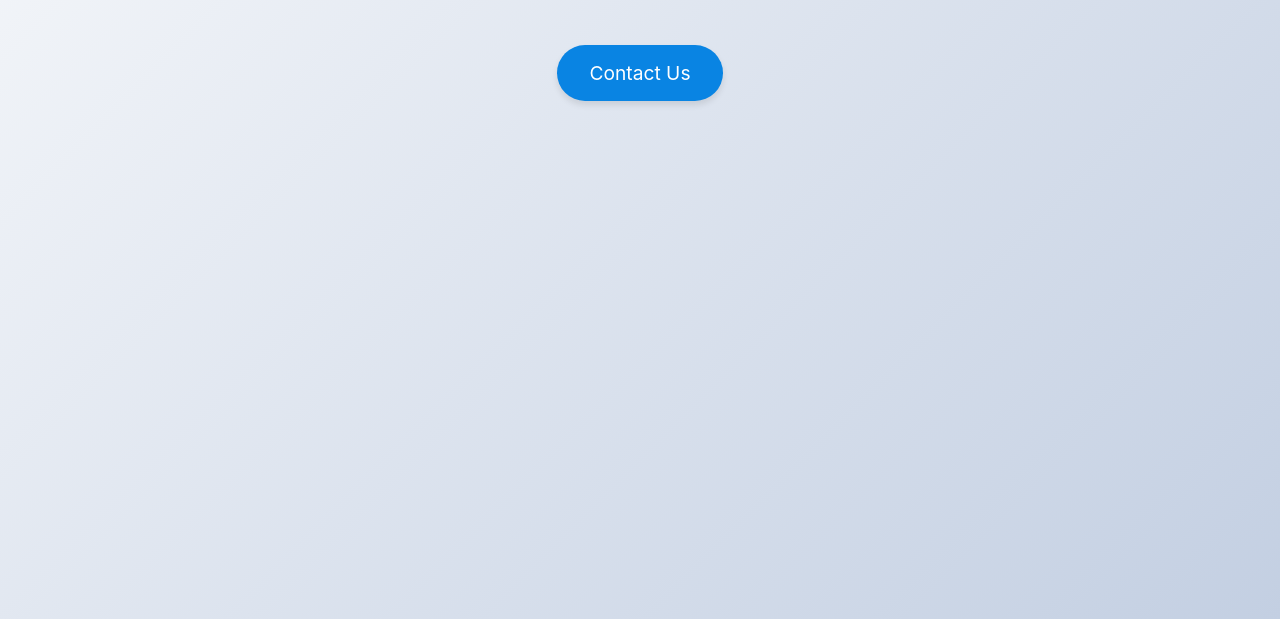
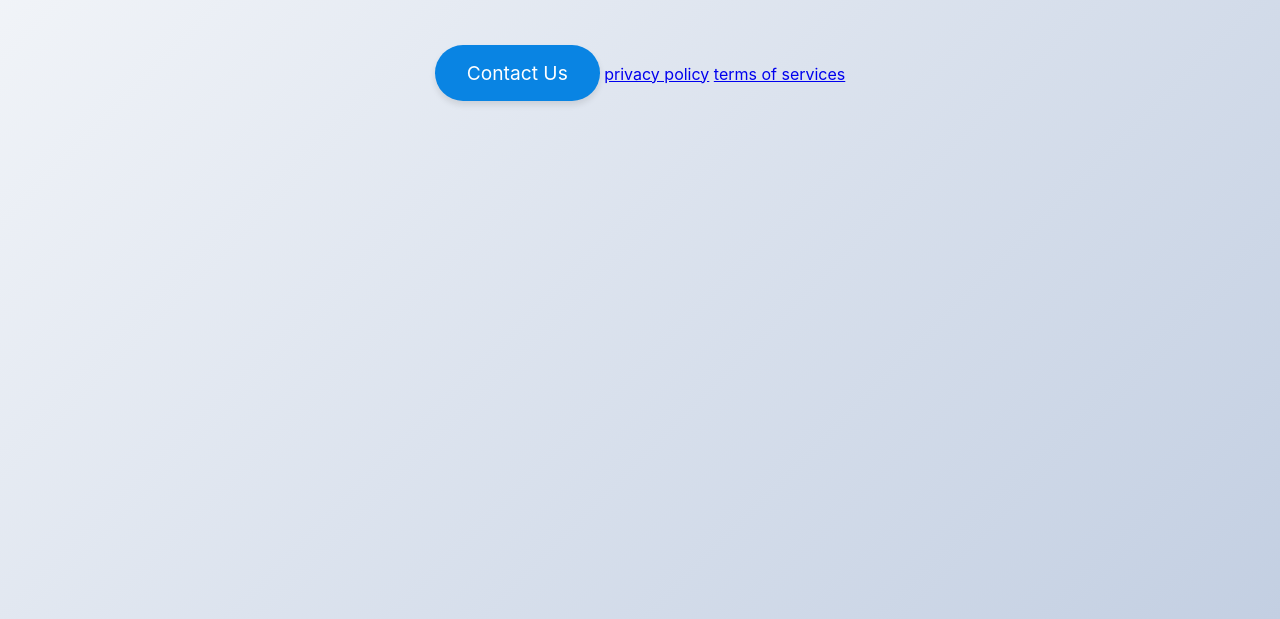
Before and after one commit to men3malgmatti/NumisPal, a plain HTML site: page index.html in a window 1280 px wide. Shown: the part 181-800 px from the top of the page. Drawn offline with Linux system fonts and the light colour scheme.

Commit message:
Update index.html

```diff
--- a/index.html
+++ b/index.html
@@ -87,6 +87,8 @@
         <p class="description">
 Identify and price your coins with just one click        </p>
         <a href="mailto:monem.dakheel@gmail.com" class="contact-btn">Contact Us</a>
+        <a href="https://men3malgmatti.github.io/CoinGuide/privacy-policy" >privacy policy</a>
+        <a href="https://men3malgmatti.github.io/CoinGuide/terms-of-service" >terms of services</a>
     </div>
 </body>
 </html>
```
